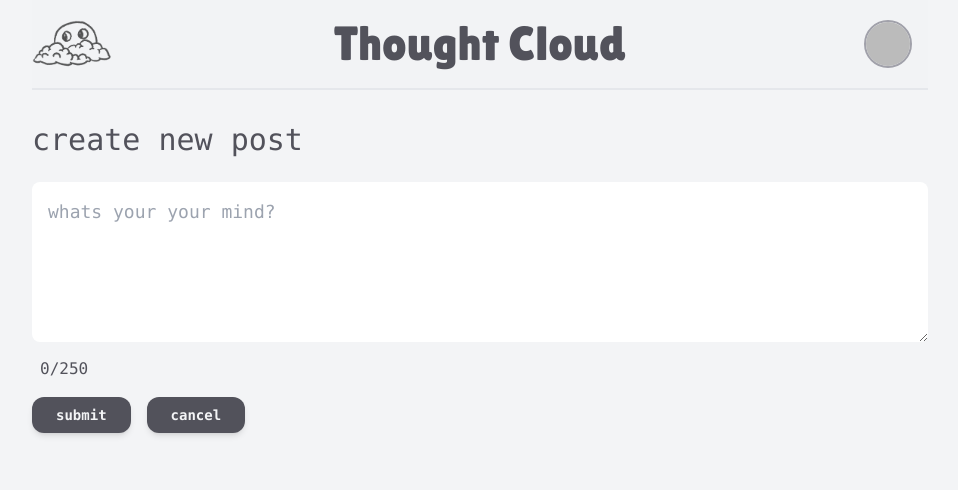
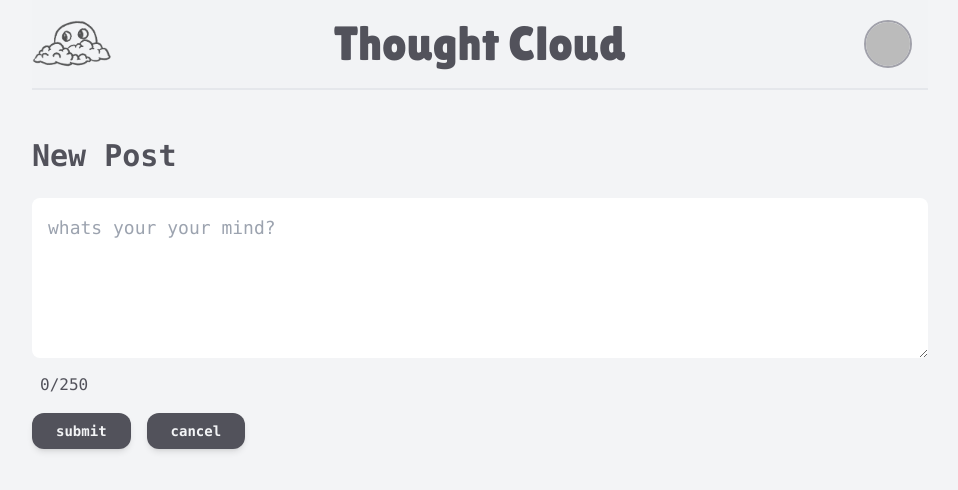
Before and after one commit to justinraj89/socialmedia, a React (Create React App) app: page /post in a window 1280 px wide. Shown: the top 490 px of the page, without its empty margins (160-1118 px from the left). Built offline with nearby package versions, Linux system fonts and the light colour scheme; no server answers; sample sign-in values are in the browser's storage.

Commit message:
made edit post/new post headers bold

```diff
--- a/src/pages/EditPost.js
+++ b/src/pages/EditPost.js
@@ -76,10 +76,10 @@ function EditPost() {
       animate={{ y: 0 }}
       transition={{ duration: 0.4 }}
       exit={{ y: "-100%", opacity: 0 }}
-      className="my-4 pt-4 flex justify-center min-h-screen"
+      className="my-8 pt-4 flex justify-center min-h-screen"
     >
       <form onSubmit={handleEditPost} className="text-zinc-600 w-full">
-        <h1 className="text-2xl md:text-3xl pb-4 text-center lg:text-left">
+        <h1 className="text-2xl md:text-3xl pb-4 text-center font-bold lg:text-left">
           Edit your post
         </h1>
 
--- a/src/pages/NewPost.js
+++ b/src/pages/NewPost.js
@@ -72,11 +72,11 @@ function Post() {
       animate={{ y: 0 }}
       transition={{ duration: 0.3 }}
       exit={{ y: "-100%", opacity: 0 }}
-      className="my-4 pt-4 flex justify-center items-center"
+      className="my-8 pt-4 flex justify-center items-center"
     >
       <form onSubmit={handleSubmitPost} className="text-zinc-600 w-full">
-        <h1 className="text-2xl md:text-3xl pb-4 text-center lg:text-left">
-          create new post
+        <h1 className="text-2xl md:text-3xl pb-4 text-center font-bold lg:text-left">
+          New Post
         </h1>
 
         <div className="py-2">
```
